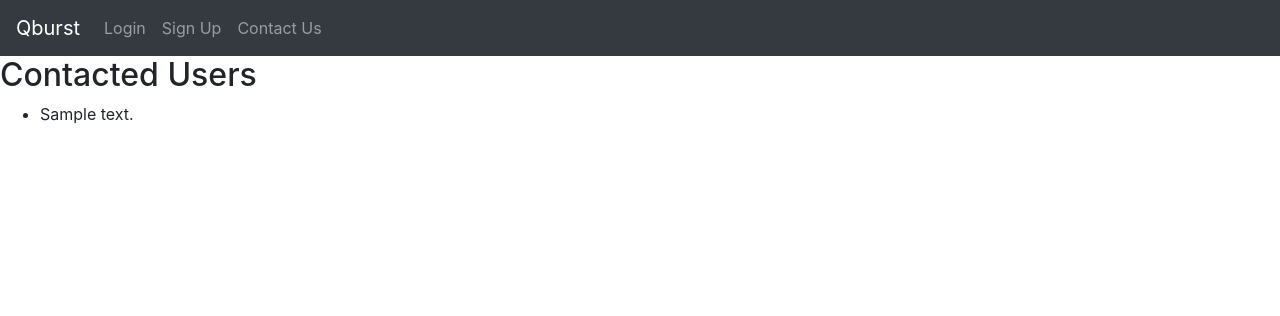
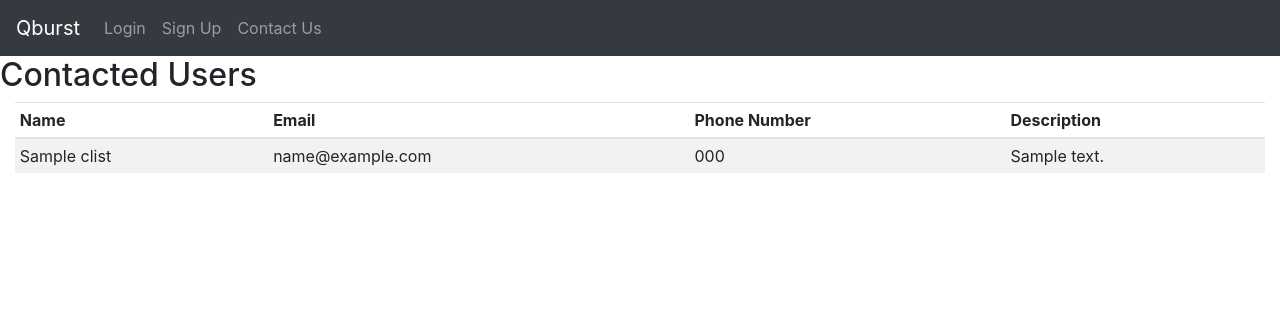
Before and after one commit to Kundan-Raj/Contact-page, a Django app: template test1/templates/home.html in a window 1280 px wide. Shown: the top 316 px of the page. Run offline with Django 3.2, Linux system fonts and the light colour scheme; the template is opened without the code that fills it: most values are stand-ins (such as "Sample title", 1, 10 or a date in 2020); some libraries are stand-ins or nearby versions.

```diff
--- a/test1/forms.py
+++ b/test1/forms.py
@@ -6,4 +6,4 @@ class ContactForm(forms.ModelForm):
     #phone = PhoneField(blank=True, help_text='Contact phone number')
     class Meta:
         model= Contactdb
-        fields= ["name","email","phone","comment"]
+        fields= ("__all__")
--- a/test1/templates/home.html
+++ b/test1/templates/home.html
@@ -27,14 +27,33 @@
       <a class="nav-link" href="{% url 'register_url' %}">Contact Us</a>
     </li>
   </ul>
-  {% endblock %}
 </nav>
-    <h2>Contacted Users</h2>
+
+<h2>Contacted Users</h2>
+<div class="container-fluid">
+    <table class="table table-striped table-sm" id="my_friends">
+        <thead>
+            <tr>
+                <th>Name</th>
+                <th>Email</th>
+                <th>Phone Number</th>
+                <th>Description</th>
+            </tr>
+        </thead>
+        <tbody>
         {% for clist in contactlist %}
-        <ul>
-             <li>{{contact.text}}</li>
-        </ul>
+        <tr>
+            <td>{{clist.name}}</td>
+            <td>{{clist.email}}</td>
+            <td>{{clist.phone}}</td>
+            <td>{{clist.description}}</td>
+        </tr>
         {% endfor %}
+        </tbody>
+    </table>
+
+</div>
+{% endblock content %}
 
 </body>
 </html>
```
Also changed, not shown: test1/models.py (+5 -3 lines), test1/views.py (+3 -4 lines).
